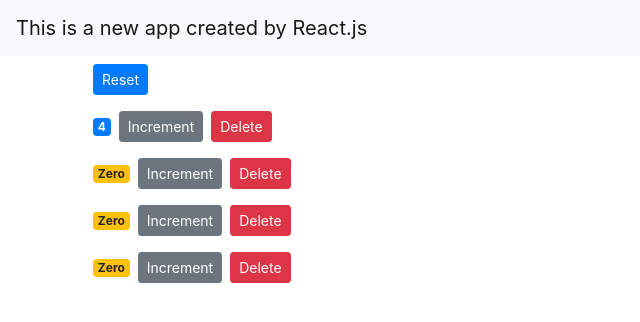
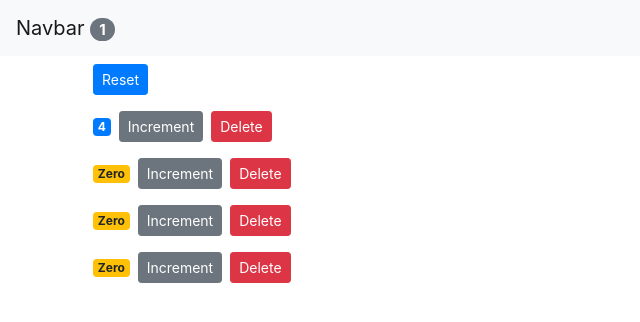
Before and after one commit to johnhongannguyen/counter, a React (Create React App) app: page / in a window 1280 px wide. Shown: the top 322 px of the page, without its empty margins (0-640 px from the left). Built offline with nearby package versions, Linux system fonts and the light colour scheme.

Commit message:
lifting the State Up

```diff
--- a/src/App.js
+++ b/src/App.js
@@ -2,17 +2,56 @@ import React, { Component } from 'react';
 import NavBar from './components/navbar';
 import Counters from './components/counters.jsx';
 import './App.css';
+import { render } from 'react-dom';
 
-function App() {
+class App extends Component{
+  state = {
+    counters: [
+        {id: 1, value:4},
+        {id: 2, value:0},
+        {id: 3, value:0},
+        {id: 4, value:0}
+    ]
+ };
+ handleDelete = (counterId) =>{
+    const counters = this.state.counters.filter(c => c.id !== counterId);
+    this.setState({counters});
+ };
+ handleReset = () =>{
+     const counters = this.state.counters.map(c => {
+         c.value = 0;
+        return c;
+     });
+     this.setState({counters});
+ };
+ handleIncrement = (counter) =>{
+    const counters = [...this.state.counters];
+    const index = counters.indexOf(counter);
+    counters[index] ={...counter};
+    counters[index].value++;
+    console.log(this.state.counters[index]);
+    this.setState({counters});
+ }
+ render() {
   return (
     <div>
-    <NavBar />
+    <NavBar
+      totalCounters={this.state.counters.filter(c => c.value > 0).length}
+    />
     <main className="container">
-      <Counters />
+      <Counters
+      counters={this.state.counters}
+      onReset={this.handleReset}
+      onIncrement={this.handleIncrement}
+      onDelete={this.handleDelete}
+        />
     </main>
 
     </div>
   );
+  }
 }
 
+
+
 export default App;
--- a/src/components/counters.jsx
+++ b/src/components/counters.jsx
@@ -2,44 +2,18 @@ import React, { Component } from 'react';
 import Counter from './counter';
 
 class Counters extends Component {
-    state = {
-        counters: [
-            {id: 1, value:4},
-            {id: 2, value:0},
-            {id: 3, value:0},
-            {id: 4, value:0}
-        ]
-     };
-     handleDelete = (counterId) =>{
-        const counters = this.state.counters.filter(c => c.id !== counterId);
-        this.setState({counters});
-     };
-     handleReset = () =>{
-         const counters = this.state.counters.map(c => {
-             c.value = 0;
-            return c;
-         });
-         this.setState({counters});
-     };
-     handleIncrement = (counter) =>{
-        const counters = [...this.state.counters];
-        const index = counters.indexOf(counter);
-        counters[index] ={...counter};
-        counters[index].value++;
-        console.log(this.state.counters[index]);
-        this.setState({counters});
-     }
+
 
     render() {
         return (
             <div>
                 <button
-                onClick={this.handleReset}
+                onClick={this.props.onReset}
                 className="btn btn-primary btn-sm m-2">Reset</button>
-                {this.state.counters.map(counter => (
+                {this.props.counters.map(counter => (
                 <Counter
-                onDelete={this.handleDelete}
-                onIncrement={this.handleIncrement}
+                onDelete={this.props.onDelete}
+                onIncrement={this.props.onIncrement}
                 key={counter.id}
                 counter={counter}
 
--- a/src/components/navbar.jsx
+++ b/src/components/navbar.jsx
@@ -5,7 +5,12 @@ class NavBar extends Component {
     render() {
         return (
             <nav className="navbar navbar-light bg-light">
-                <a className="navbar-brand" href="#">This is a new app created by React.js</a>
+                <a className="navbar-brand" href="#">
+                    Navbar{" "}
+                    <span className="badge badge-pill badge-secondary">
+                        {this.props.totalCounters}
+                    </span>
+                </a>
             </nav>
          )
     }
```
